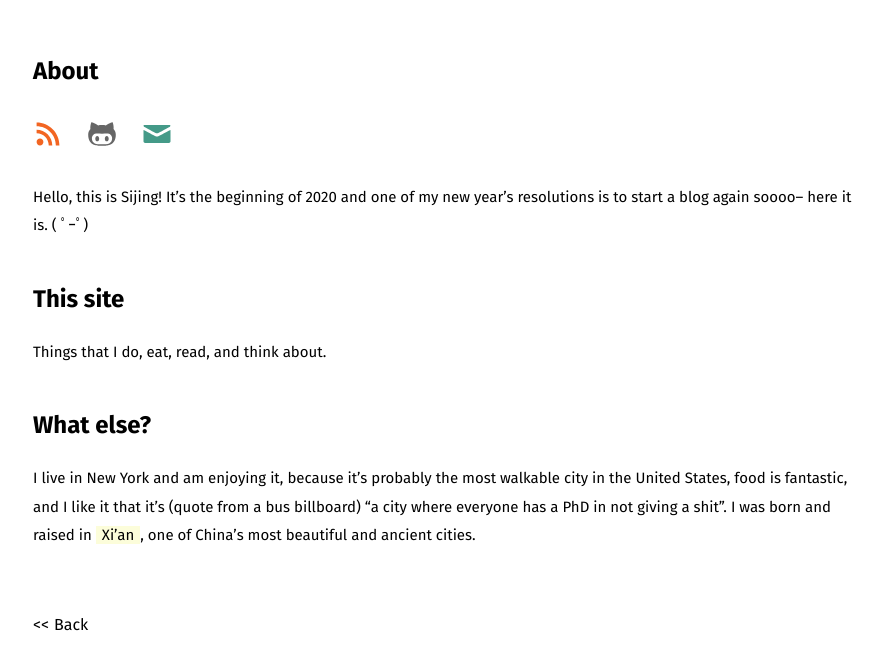
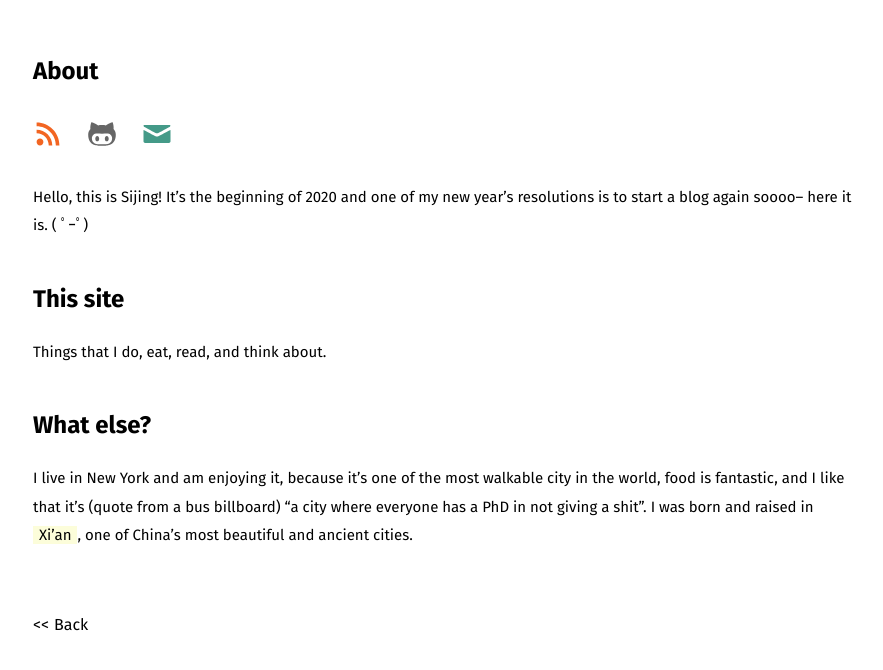
Before and after one commit to pocoapoco/pocoapoco.github.io, a Jekyll site: the page built from me.md, in a window 1280 px wide. Shown: the top 670 px of the page, without its empty margins (17-900 px from the left). Built offline with Jekyll 4.4.1, drawn with Linux system fonts in a browser that asks for light colours.

Commit message:
resume hidden time on post

```diff
--- a/_layouts/post.html
+++ b/_layouts/post.html
@@ -5,7 +5,7 @@
 <article>
 
   <h1>{{ page.title }}</h1>
-  <time>{{ page.date | date: '%B %-d, %Y' }}</time>
+  <time hidden>{{ page.date | date: '%B %-d, %Y' }}</time>
 
   <hr hidden>
 
--- a/me.md
+++ b/me.md
@@ -13,6 +13,6 @@
 
 ## What else?
 
-I live in New York and am enjoying it, because it's probably the most walkable city in the United States, food is fantastic, and I like it that it's (quote from a bus billboard) "a city where everyone has a PhD in not giving a shit". I was born and raised in [Xi'an][2], one of China's most beautiful and ancient cities.
+I live in New York and am enjoying it, because it's one of the most walkable city in the world, food is fantastic, and I like that it's (quote from a bus billboard) "a city where everyone has a PhD in not giving a shit". I was born and raised in [Xi'an][2], one of China's most beautiful and ancient cities.
 
 [2]: /assets/static/xian.png
```
